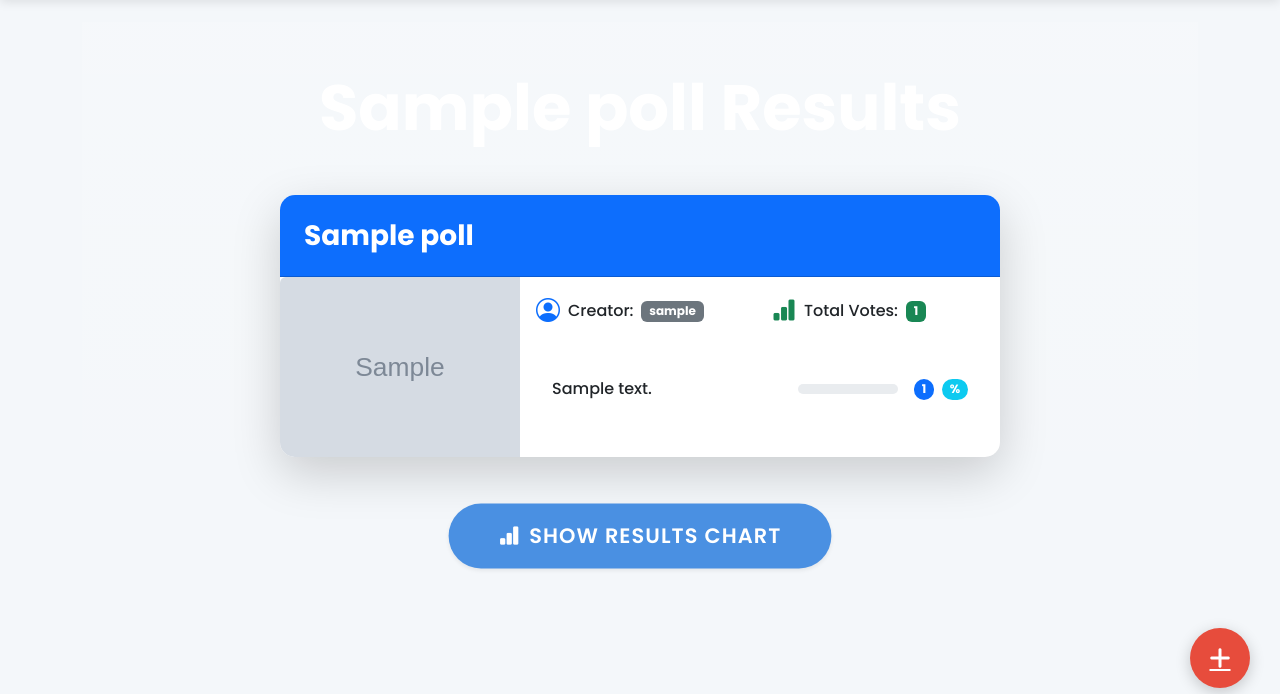
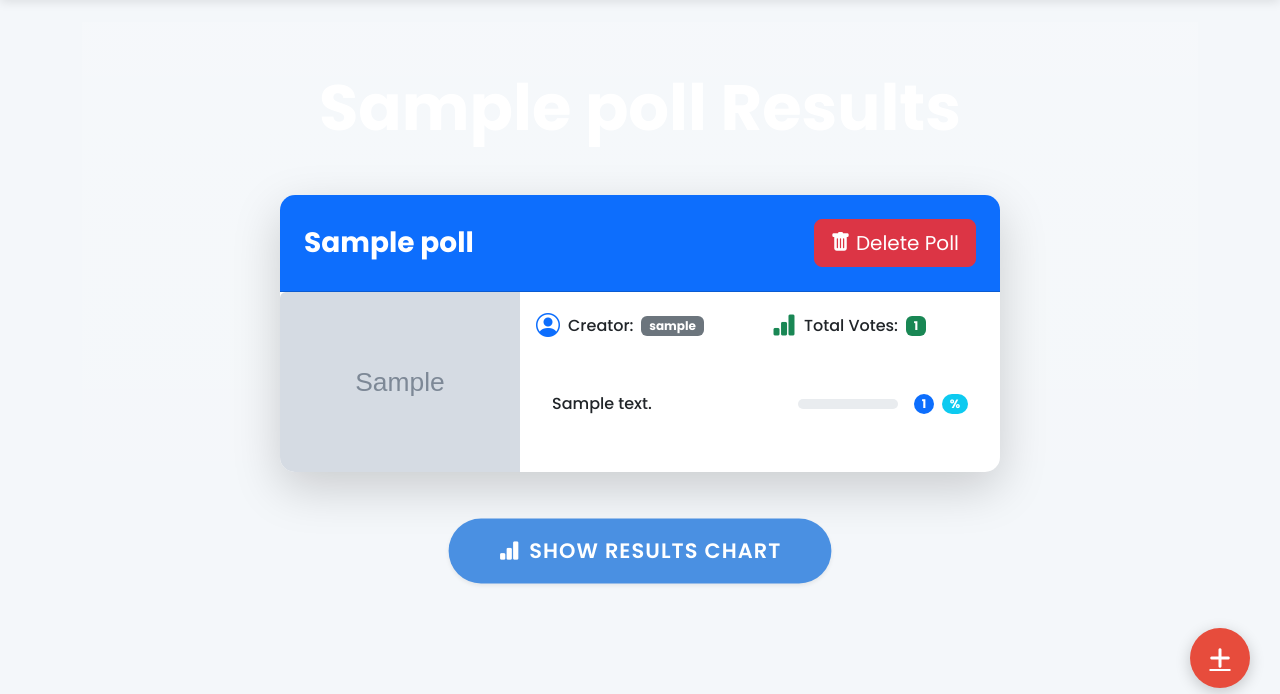
Before and after one commit to PyCoderVivek/Polling-app, a Django app: page /poll/results/1/ in a window 1280 px wide. Shown: the part 82-776 px from the top of the page. Run offline with Django 5.2, Linux system fonts and the light colour scheme; a user stored in the database is signed in; tables that the repository leaves empty hold one stand-in row (values such as "Sample post"); grey boxes marked "Sample" are stand-in pictures.

Commit message:
Delete Button Added

```diff
--- a/Pole_it/Poll/urls.py
+++ b/Pole_it/Poll/urls.py
@@ -14,4 +14,6 @@
     path('analytics/', analytics_dashboard_view, name='analytics_dashboard'),
     path('polls/search/', poll_search, name='poll_search'),
     path('dashboard/', user_dashboard_view, name='user_dashboard'),
+    path('poll/<int:poll_id>/delete/', delete_poll_view, name='delete_poll'),
+
 ]+ static(settings.MEDIA_URL, document_root=settings.MEDIA_ROOT)
--- a/Pole_it/Poll/views.py
+++ b/Pole_it/Poll/views.py
@@ -5,6 +5,8 @@
 from django.db.models import Count
 from Authentication.models import User
 from django.db.models.functions import TruncDate
+from django.http import HttpResponseForbidden
+
 
 
 def poll_visualizations_view(request):
@@ -41,6 +43,17 @@
     else:
         poll_form = PollForm()
     return render(request, 'polls/create_poll.html', {'poll_form': poll_form})
+
+@login_required
+def delete_poll_view(request, poll_id):
+    poll = get_object_or_404(Poll, id=poll_id)
+
+    # Only allow the creator or an admin to delete the poll
+    if request.user == poll.creator or request.user.is_superuser:
+        poll.delete()
+        return redirect('poll_list')  # Redirect to the list of polls after deletion
+    else:
+        return HttpResponseForbidden("You are not allowed to delete this poll.")
 
 def vote_view(request, poll_id):
     poll = get_object_or_404(Poll, id=poll_id)
--- a/Pole_it/templates/polls/results.html
+++ b/Pole_it/templates/polls/results.html
@@ -9,8 +9,16 @@
             <h1 class="text-center mb-5 display-3 fw-bold text-white animate__animated animate__fadeInDown">{{ poll.title }} Results</h1>
 
             <div class="card shadow-lg rounded-lg mb-5 animate__animated animate__fadeInUp overflow-hidden">
-                <div class="card-header bg-primary text-white p-4 rounded-top">
+                <div class="card-header bg-primary text-white p-4 rounded-top d-flex justify-content-between align-items-center">
                     <h2 class="h3 mb-0 fw-bold">{{ poll.question }}</h2>
+                    {% if request.user == poll.creator or request.user.is_superuser %}
+                        <form action="{% url 'delete_poll' poll.id %}" method="POST" onsubmit="return confirm('Are you sure you want to delete this poll?');">
+                            {% csrf_token %}
+                            <button type="submit" class="btn btn-danger btn-lg">
+                                <i class="bi bi-trash-fill"></i> Delete Poll
+                            </button>
+                        </form>
+                    {% endif %}
                 </div>
                 <div class="card-body p-0">
                     <div class="row g-0">
@@ -89,6 +97,8 @@
         </div>
     </div>
 </div>
+
+
 
 <style>
     @keyframes float {
@@ -221,18 +231,8 @@
 
         function generateColors(count) {
             const hueStep = 360 / count;
-            return Array.from({ length: count }, (_, i) => `hsl(${i * hueStep}, 70%, 60%)`);
+            return Array.from({ length: count }, (_, i) => `hsl(${i * hueStep}, 100%, 50%)`);
         }
-
-        // Animate progress bars on load
-        const progressBars = document.querySelectorAll('.progress-bar');
-        progressBars.forEach(bar => {
-            const width = bar.style.width;
-            bar.style.width = '0%';
-            setTimeout(() => {
-                bar.style.width = width;
-            }, 500);
-        });
     });
 </script>
 {% endblock %}
```
Also changed, not shown: Pole_it/sample_images/image_1.jpg (deleted), Pole_it/sample_images/image_2.jpg (deleted), Pole_it/sample_images/image_3.jpg (deleted), Pole_it/sample_images/image_4.jpg (deleted), Pole_it/sample_images/image_5.jpg (deleted), Pole_it/sample_images/image_7.png (deleted), 1 other file.
